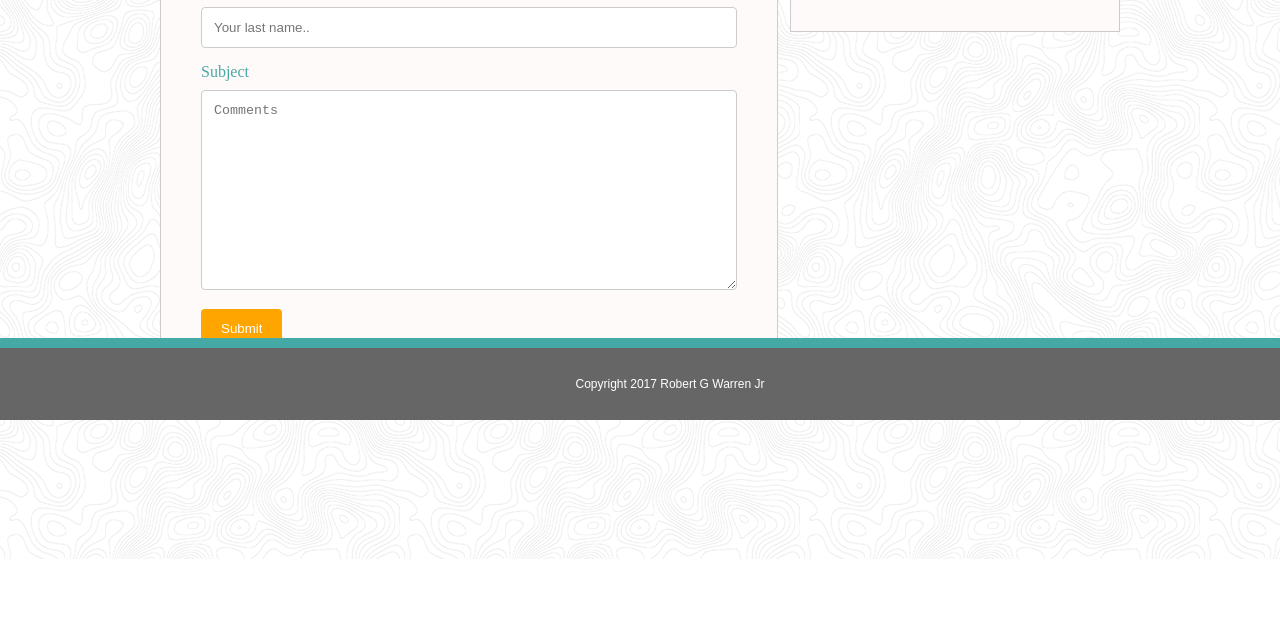
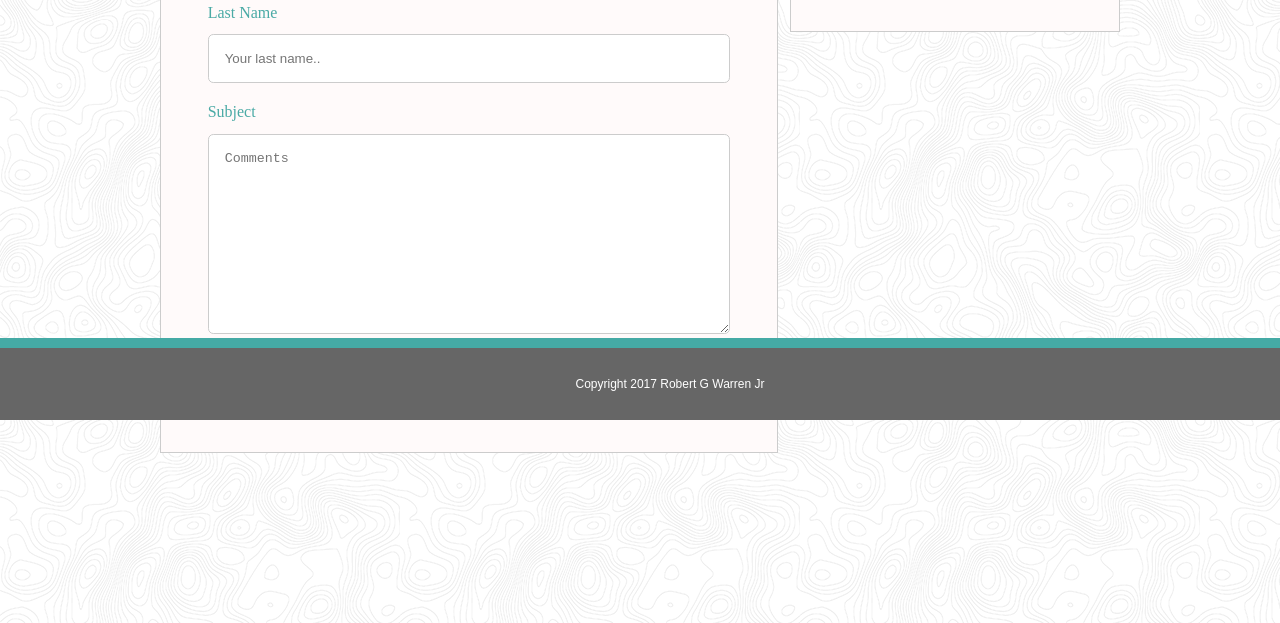
Before and after one commit to RobW219/Basic-Portfolio, a plain HTML site: page contact.html in a window 1280 px wide. Shown: the part 380-1003 px from the top of the page. Before the commit the page ends 939 px from the top, so only its background shows below. Drawn offline with Linux system fonts and the light colour scheme.

Commit message:
more changes cd

```diff
--- a/assets/css/style.css
+++ b/assets/css/style.css
@@ -183,21 +183,21 @@ footer {
 
 input[type=text], select, textarea {
     width: 100%;
-    padding: 12px;
-    border: 1px solid #ccc;
-    border-radius: 4px;
+    padding: 12pt;
+    border: 1pt solid #ccc;
+    border-radius: 4pt;
     box-sizing: border-box;
-    margin-top: 10px;
-    margin-bottom: 16px;
+    margin-top: 10pt;
+    margin-bottom: 16pt;
     resize: vertical
 }
 
 input[type=submit] {
     background-color: orange;
     color: white;
-    padding: 12px 20px;
+    padding: 12pt 20pt;
     border: none;
-    border-radius: 4px;
+    border-radius: 4pt;
     cursor: pointer;
 }
 
@@ -206,6 +206,6 @@ input[type=submit]:hover {
 }
 
 .contactContent {
-    border-radius: 5px;
-    padding: 20px;
+    border-radius: 5pt;
+    padding: 20pt;
 }
```
